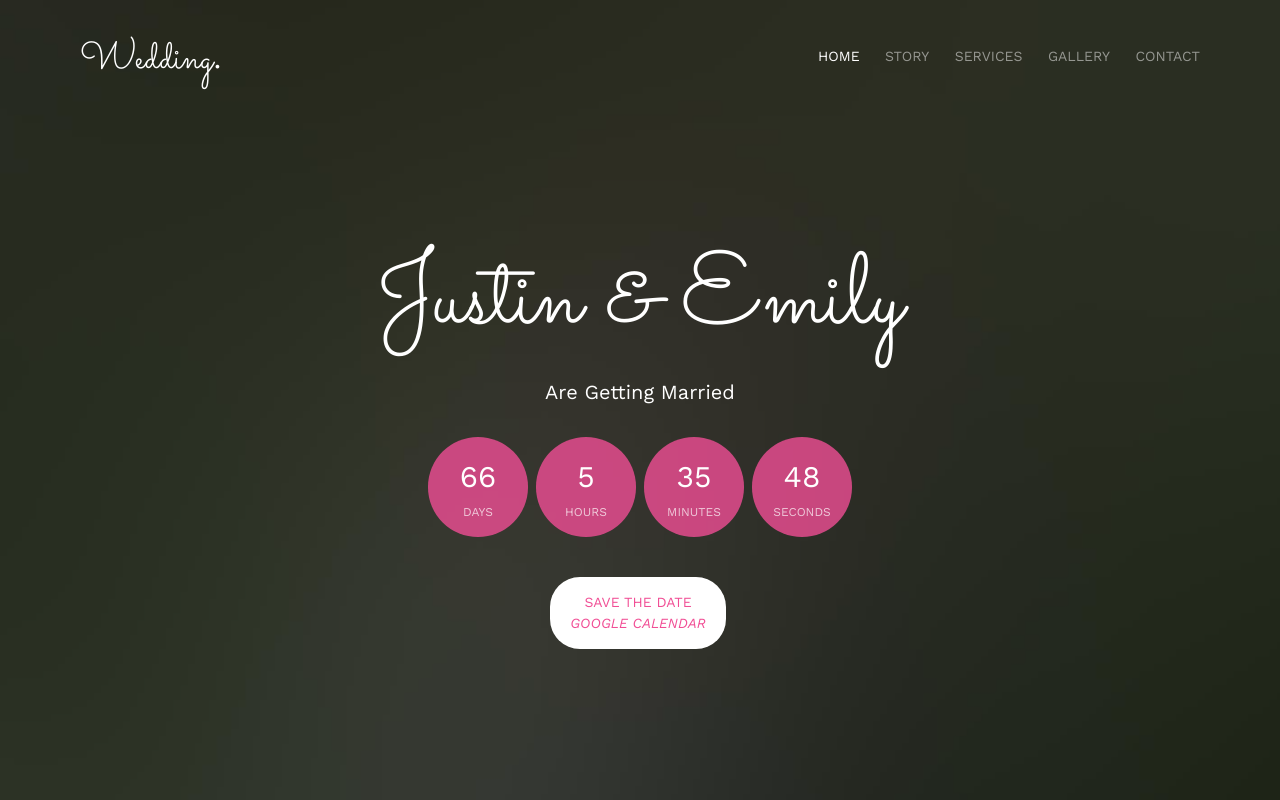
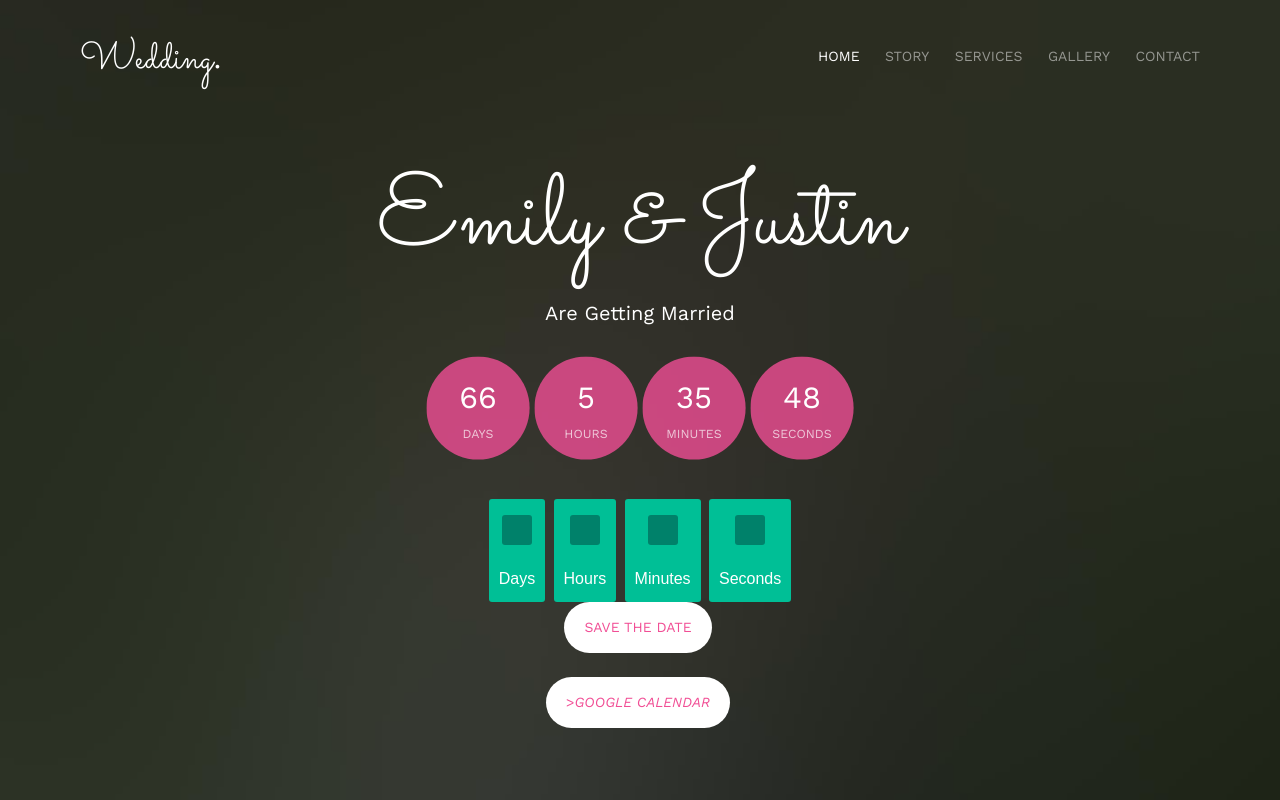
Before and after one commit to HebelsJ/EmilyandJustin, a plain HTML site: page index.html in a window 1280 px wide. Shown: the top 800 px of the page. Drawn offline with nearby package versions, Linux system fonts and the light colour scheme; files whose address does not match are found by name.

Commit message:
new countdown?

```diff
--- a/css/style.css
+++ b/css/style.css
@@ -17,6 +17,34 @@ body {
   line-height: 1.7;
   color: #828282;
   background: #fff;
+}
+
+#clockdiv{
+  font-family: sans-serif;
+  color: #fff;
+  display: inline-block;
+  font-weight: 100;
+  text-align: center;
+  font-size: 30px;
+}
+
+#clockdiv > div{
+  padding: 10px;
+  border-radius: 3px;
+  background: #00BF96;
+  display: inline-block;
+}
+
+#clockdiv div > span{
+  padding: 15px;
+  border-radius: 3px;
+  background: #00816A;
+  display: inline-block;
+}
+
+.smalltext{
+	padding-top: 5px;
+	font-size: 16px;
 }
 
 #page {
@@ -949,7 +977,7 @@ form label {
   -ms-border-radius: 50%;
   border-radius: 50%;
   position: relative;
-  animation: pulse 1s ease infinite;
+  animation: pulse 1.5s ease infinite;
 }
 
 @keyframes pulse {
--- a/index.html
+++ b/index.html
@@ -99,10 +99,28 @@
 				<div class="col-md-8 col-md-offset-2 text-center">
 					<div class="display-t">
 						<div class="display-tc animate-box" data-animate-effect="fadeIn">
-							<h1>Justin &amp; Emily</h1>
+							<h1>Emily &amp; Justin</h1>
 							<h2>Are Getting Married</h2>
 							<div class="simply-countdown simply-countdown-one"></div>
-							<p><a href="https://calendar.google.com/event?action=TEMPLATE&amp;tmeid=MGxoZWRwbjlrNWJ1ZWVwdGxiYmI0dTFxNmkgaGViZWxzakBt&amp;tmsrc=hebelsj%40gmail.com" class="btn btn-default btn-sm">Save the date</br><i>Google Calendar</i></a></p>
+							<div id="clockdiv">
+							  <div>
+								<span class="days"></span>
+								<div class="smalltext">Days</div>
+							  </div>
+							  <div>
+								<span class="hours"></span>
+								<div class="smalltext">Hours</div>
+							  </div>
+							  <div>
+								<span class="minutes"></span>
+								<div class="smalltext">Minutes</div>
+							  </div>
+							  <div>
+								<span class="seconds"></span>
+								<div class="smalltext">Seconds</div>
+							  </div>
+							</div>
+							<p><a href="https://calendar.google.com/event?action=TEMPLATE&amp;tmeid=MGxoZWRwbjlrNWJ1ZWVwdGxiYmI0dTFxNmkgaGViZWxzakBt&amp;tmsrc=hebelsj%40gmail.com" class="btn btn-default btn-sm">Save the date</br></p><p size="8px">><i>Google Calendar</i></a></p>
 						</div>
 					</div>
 				</div>
```
Also changed, not shown: js/JustinCountdown.js (added, +41 -0 lines).
